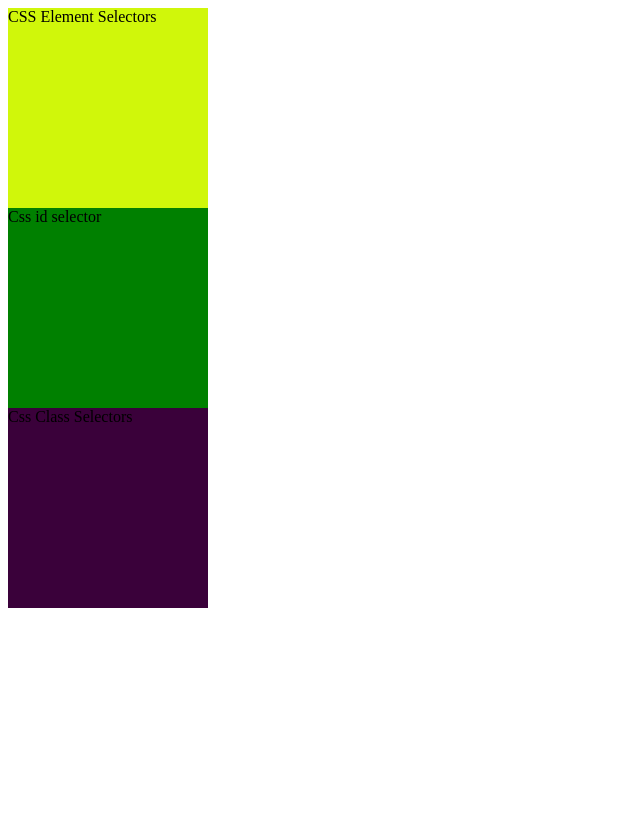
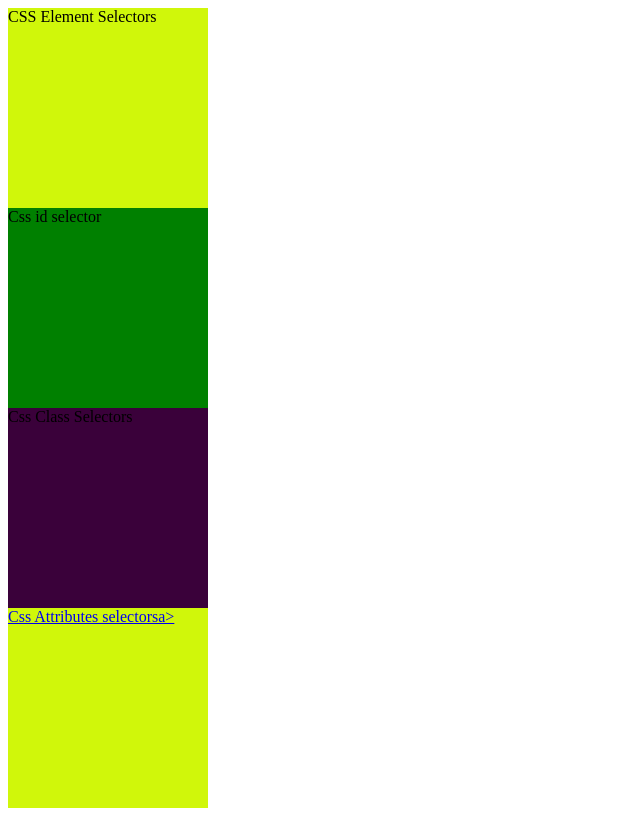
Before and after one commit to Manshi25kumari/CSS-Selectors, a plain HTML site: page index.html in a window 1280 px wide. Shown: the whole page, without its empty margins (0-640 px from the left). Drawn offline with Linux system fonts and the light colour scheme.

Commit message:
Css Attribute Selector

```diff
--- a/index.html
+++ b/index.html
@@ -42,11 +42,25 @@
                     height: 200px;
                     background-color: rgb(58, 1, 58);
                 }
+                /*
+                 4.Attributes Selector Syntax
+
+                 element[name=value]{
+                    property: value;
+                 }
+                    */
+                a[href="https://manshi-attributes.netlify.app/"]{
+                    display: block;
+                    width: 200px;
+                    height: 200px;
+                    background-color:rgb(208, 247, 10);
+                }
             </style>
         </head>
         <body>
             <div>CSS Element Selectors</div>
             <span id="a1">Css id selector</span>
             <span class="b1">Css Class Selectors</span>
+            <a href="https://manshi-attributes.netlify.app/">Css Attributes selectors</body>a>
         </body>
 </html>
```
